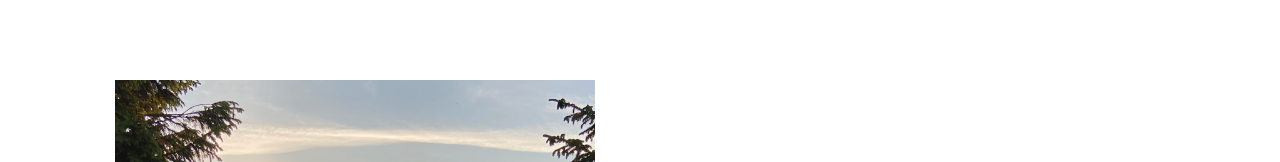
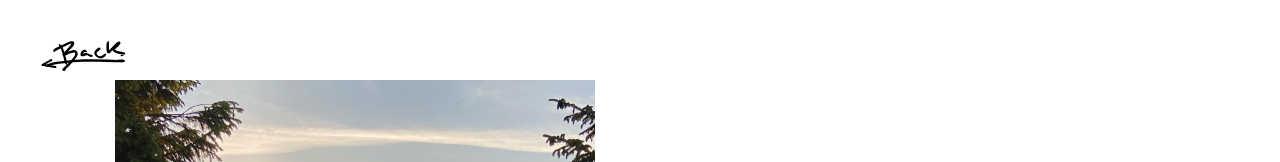
Before and after one commit to JohnThePenguin/myself, a React (Create React App) app: page /about in a window 1280 px wide. Shown: the top 162 px of the page. Built offline with nearby package versions, Linux system fonts and the light colour scheme.

Commit message:
dodanie przycisku powrotu do menu głównego

```diff
--- /dev/null
+++ b/src/components/backToHome.tsx
@@ -0,0 +1,22 @@
+import { useNavigate } from "react-router-dom";
+import BackSVG from "./handwrites/back";
+import AnimatedBox from "./animations/animatedBox";
+
+const BackToHome = () => {
+    const navigate = useNavigate();
+
+    return (
+        <AnimatedBox>
+
+        <div
+            className="absolute top-0 left-0 p-10 h-28 fill-svg"
+            onClick={() => navigate("/")}
+            style={{cursor: "pointer"}}
+            >
+            <BackSVG />
+        </div>
+        </AnimatedBox>
+    );
+};
+
+export default  BackToHome;
--- /dev/null
+++ b/src/components/handwrites/back.tsx
@@ -0,0 +1,41 @@
+const BackSVG = () => {
+    return (
+        <svg
+            viewBox="653.112 2191.597 227.21 83.876"
+            xmlns="http://www.w3.org/2000/svg"
+        >
+            <g>
+                <path
+                    fill="#000000FF"
+                    d="M 706.2 2202.9 C 706.2 2202.9 708.5 2204.0 709.1 2205.0 C 710.6 2207.5 712.1 2209.8 713.2 2212.4 C 716.5 2220.8 719.3 2229.5 721.1 2238.4 C 722.2 2243.4 723.2 2248.3 724.2 2253.2 C 724.5 2254.4 723.9 2256.8 721.9 2256.5 C 720.4 2256.2 718.6 2252.4 718.2 2250.9 C 715.3 2240.4 713.2 2229.6 709.5 2219.3 C 708.6 2216.7 707.0 2213.5 706.1 2211.5 C 706.0 2211.1 704.8 2207.7 704.5 2207.7 C 703.9 2207.7 702.5 2206.4 702.4 2205.7 C 701.9 2196.8 711.9 2209.8 712.2 2210.2 "
+                ></path>
+                <path
+                    fill="#000000FF"
+                    d="M 736.1 2194.5 C 736.1 2194.5 738.6 2194.6 739.7 2195.0 C 741.3 2195.7 743.0 2197.9 742.9 2199.8 C 742.3 2208.3 731.6 2216.4 725.7 2222.3 C 725.5 2222.5 731.4 2220.7 734.4 2219.8 C 736.5 2219.1 738.9 2218.3 741.1 2218.1 C 747.0 2217.6 752.6 2221.8 752.1 2228.1 C 751.7 2232.2 748.2 2236.7 746.2 2239.9 C 740.2 2249.4 727.3 2261.0 720.1 2268.6 C 719.9 2268.9 720.3 2271.0 719.6 2271.5 C 718.7 2272.2 715.4 2273.2 714.3 2273.0 C 712.2 2272.7 711.2 2270.1 711.9 2268.3 C 712.9 2265.7 716.4 2263.2 718.5 2261.1 C 725.0 2254.5 735.8 2245.5 740.7 2237.5 C 742.9 2233.9 747.0 2229.2 745.4 2224.9 C 745.3 2224.6 743.3 2224.2 742.3 2224.4 C 738.6 2225.2 734.8 2226.1 731.1 2227.0 C 728.0 2227.7 717.1 2235.1 713.1 2232.2 C 709.9 2230.0 713.9 2226.4 715.4 2224.7 C 722.3 2217.0 730.3 2209.8 735.7 2200.9 C 735.8 2200.6 732.0 2201.4 730.3 2202.2 C 726.9 2203.8 723.5 2205.4 720.0 2207.0 C 711.1 2211.1 702.5 2215.7 693.9 2220.3 C 693.6 2220.4 691.2 2223.1 689.8 2222.8 C 687.9 2222.4 687.4 2219.9 688.0 2218.4 C 689.7 2214.0 696.4 2211.9 700.3 2210.0 C 709.6 2205.5 718.6 2201.2 728.0 2197.0 C 732.5 2194.9 737.3 2193.3 741.5 2196.4 "
+                ></path>
+                <path
+                    fill="#000000FF"
+                    d="M 770.7 2216.4 C 770.7 2216.4 777.2 2220.3 776.3 2223.1 C 775.4 2225.7 771.7 2223.1 770.3 2222.4 C 770.1 2222.2 766.8 2226.1 765.9 2228.5 C 765.9 2228.7 765.2 2230.5 765.3 2230.5 C 765.7 2230.5 766.9 2227.8 767.1 2227.5 C 767.8 2226.6 771.0 2226.0 772.1 2225.7 C 779.1 2224.4 780.9 2228.3 786.9 2230.5 C 787.7 2230.8 790.6 2231.2 791.0 2231.9 C 792.4 2234.0 789.4 2236.1 787.8 2236.1 C 783.9 2236.1 781.1 2233.8 778.0 2231.5 C 777.7 2231.4 775.2 2231.2 774.0 2231.7 C 770.2 2233.0 760.0 2237.8 759.4 2230.5 C 758.7 2221.2 769.5 2211.5 775.6 2221.1 M 770.1 2222.2 C 770.1 2222.2 770.1 2222.2 770.1 2222.2 C 770.1 2222.2 770.1 2222.2 770.1 2222.2 "
+                ></path>
+                <path
+                    fill="#000000FF"
+                    d="M 809.9 2212.0 C 809.9 2212.0 812.4 2213.1 812.3 2214.2 C 812.0 2217.9 803.8 2222.4 801.7 2224.3 C 801.7 2224.3 801.7 2226.4 801.7 2227.5 C 801.7 2227.8 803.5 2230.4 804.4 2231.7 C 805.9 2233.7 809.4 2234.3 811.7 2234.0 C 816.0 2233.4 819.7 2229.9 823.0 2227.6 C 824.5 2226.5 827.0 2226.5 826.5 2229.0 C 822.8 2245.0 799.4 2242.0 795.8 2227.8 C 795.8 2227.5 795.2 2223.1 796.4 2221.4 C 798.4 2218.7 808.4 2206.5 812.0 2213.6 M 795.8 2227.5 C 795.8 2227.5 795.8 2227.5 795.8 2227.5 "
+                ></path>
+                <path
+                    fill="#000000FF"
+                    d="M 833.2 2194.1 C 833.2 2194.1 833.8 2198.1 833.8 2200.1 C 833.8 2206.4 834.0 2212.7 834.1 2219.0 C 834.1 2219.3 839.0 2214.0 841.4 2211.4 C 845.5 2207.0 854.8 2194.9 861.3 2195.6 C 865.1 2196.1 864.3 2200.9 862.8 2203.0 C 859.7 2207.5 852.8 2213.1 849.4 2216.7 C 849.2 2216.9 853.3 2219.7 855.7 2220.2 C 860.5 2221.2 865.3 2222.3 870.2 2223.3 C 870.3 2223.3 871.9 2223.6 871.9 2223.7 C 871.9 2223.9 871.3 2223.5 871.3 2223.7 C 871.3 2224.3 879.1 2223.8 875.5 2229.0 C 874.8 2229.9 865.6 2237.8 864.3 2232.8 C 863.3 2229.3 873.4 2230.4 873.4 2229.3 C 873.4 2229.3 871.8 2229.1 871.6 2229.1 C 868.1 2228.7 864.6 2228.4 861.0 2228.0 C 855.1 2227.4 846.3 2224.1 843.1 2218.6 C 843.0 2218.4 838.9 2223.8 836.2 2225.7 C 833.6 2227.6 830.1 2226.7 828.8 2223.7 C 826.4 2218.1 827.3 2203.0 827.9 2199.2 C 828.4 2196.6 834.1 2191.0 834.1 2195.9 "
+                ></path>
+                <path
+                    fill="#000000FF"
+                    d="M 803.4 2242.9 C 803.4 2242.9 804.4 2242.9 804.9 2242.9 C 820.8 2243.2 836.8 2243.6 852.7 2243.8 C 859.7 2243.9 867.2 2241.5 873.7 2244.1 C 877.7 2245.6 876.2 2249.0 872.8 2249.3 C 872.5 2249.4 869.6 2250.0 868.1 2250.0 C 867.8 2250.0 864.1 2250.9 862.5 2250.1 C 862.2 2250.0 861.0 2249.9 860.4 2249.9 C 856.7 2249.8 852.9 2249.7 849.2 2249.6 C 834.4 2249.4 819.7 2249.1 804.9 2248.8 C 779.6 2248.3 753.4 2247.9 728.1 2251.1 C 714.1 2252.8 693.8 2254.1 679.5 2258.8 C 675.5 2260.1 667.4 2264.2 667.0 2260.0 C 666.7 2256.7 677.9 2253.5 678.6 2253.3 C 691.5 2248.3 714.3 2247.0 726.4 2245.5 C 774.8 2239.4 824.4 2243.4 873.1 2244.0 "
+                ></path>
+                <path
+                    fill="#000000FF"
+                    d="M 681.2 2241.4 C 681.2 2241.4 681.2 2241.4 681.2 2241.4 C 681.2 2241.4 683.3 2241.5 684.1 2242.1 C 684.4 2242.3 685.7 2244.3 685.3 2245.2 C 685.1 2245.8 683.2 2247.0 682.7 2247.3 C 677.8 2249.9 673.0 2252.5 668.2 2255.1 C 667.9 2255.3 669.1 2255.5 669.7 2255.6 C 677.6 2257.1 685.6 2258.5 693.6 2260.0 C 693.6 2260.0 696.3 2261.6 696.2 2263.0 C 696.2 2265.0 694.1 2265.2 692.7 2265.1 C 692.4 2265.0 688.5 2264.8 686.5 2264.4 C 678.4 2262.9 670.4 2261.5 662.3 2260.0 C 661.2 2259.8 658.3 2259.9 657.6 2259.1 C 654.8 2256.4 658.5 2254.0 660.6 2253.0 C 668.2 2249.4 673.4 2246.3 680.6 2241.8 C 680.9 2241.7 680.9 2241.7 680.9 2241.7 M 681.2 2241.4 C 681.2 2241.4 681.2 2241.4 681.2 2241.4 C 681.2 2241.4 681.2 2241.4 681.2 2241.4 "
+                ></path>
+            </g>
+        </svg>
+    );
+};
+
+export default BackSVG;
--- a/src/screens/about.tsx
+++ b/src/screens/about.tsx
@@ -1,4 +1,5 @@
 import AnimatedBox from "components/animations/animatedBox";
+import BackToHome from "components/backToHome";
 import AncutaSVG from "components/handwrites/ancuta";
 import JanSVG from "components/handwrites/jan";
 import YearsSVG from "components/handwrites/years";
@@ -20,6 +21,7 @@ const About = () => {
     return (
 
         <main className="w-screen h-scalable bg-white relative flex overflow-hidden">
+            <BackToHome/>
             <AnimatedBox className="h-screen w-screen p-20 mobile-flex split-2">
                 <div className="half-container">
                     <img className="image-me image-hover" src="/sunset.jpg"/>
--- a/src/screens/achieved.tsx
+++ b/src/screens/achieved.tsx
@@ -1,4 +1,5 @@
 import AnimatedBox from "components/animations/animatedBox";
+import BackToHome from "components/backToHome";
 import AchievedSVG from "components/handwrites/achieved";
 import useScrollPosition from "hooks/scrollPosition";
 import useWindowSize from "hooks/windowSize";
@@ -17,6 +18,7 @@ const Achieved = () => {
     return (
 
         <main className="w-screen h-scalable bg-white relative flex overflow-hidden">
+            <BackToHome/>
             <AnimatedBox className="h-screen w-screen p-20 mobile-flex split-2">
                 <div className="half-container">
                     <img className="image-me image-hover" src="https://www.staszic.waw.pl/media/gallery/szkola/photo.jpg"/>
--- a/src/screens/experience.tsx
+++ b/src/screens/experience.tsx
@@ -1,4 +1,5 @@
 import AnimatedBox from "components/animations/animatedBox";
+import BackToHome from "components/backToHome";
 import AchievedSVG from "components/handwrites/achieved";
 import ExperienceSVG from "components/handwrites/experience";
 import useScrollPosition from "hooks/scrollPosition";
@@ -96,6 +97,7 @@ const Experience = () => {
 
     return (
         <main className="w-screen h-scalable bg-white relative flex overflow-hidden">
+            <BackToHome/>
             <AnimatedBox className="h-screen w-screen p-20 mobile-flex split-2">
                 <div className="half-container h-full overflow-y-hidden">
                     <SectionImage translateY={imageOneY}
--- a/src/screens/today.tsx
+++ b/src/screens/today.tsx
@@ -1,5 +1,7 @@
 import AnimatedBox from "components/animations/animatedBox";
+import BackToHome from "components/backToHome";
 import AchievedSVG from "components/handwrites/achieved";
+import BackSVG from "components/handwrites/back";
 import TodaySVG from "components/handwrites/today";
 import useScrollPosition from "hooks/scrollPosition";
 import useWindowSize from "hooks/windowSize";
@@ -18,6 +20,7 @@ const Today = () => {
     return (
 
         <main className="w-screen h-scalable bg-white relative flex overflow-hidden">
+            <BackToHome/>
             <AnimatedBox className="h-screen w-screen p-20 mobile-flex split-2">
                 <div className="half-container">
                     <img className="image-me image-hover" src="https://www.staszic.waw.pl/media/gallery/szkola/photo.jpg"/>
--- a/src/styles/globals.css
+++ b/src/styles/globals.css
@@ -124,3 +124,7 @@ body {
   transform: translateX(100%);
   transition: opacity 300ms, transform 300ms;
 }
+
+.fill-svg > svg{
+  height: 100%;
+}
```
